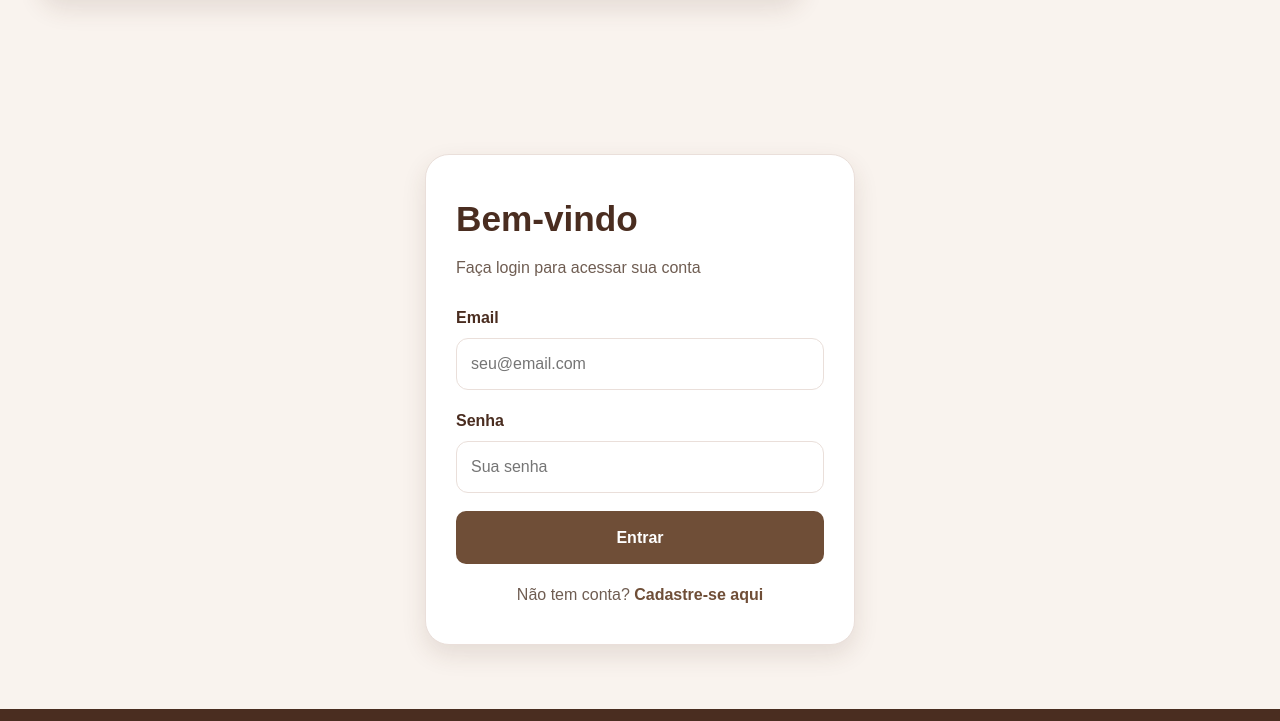
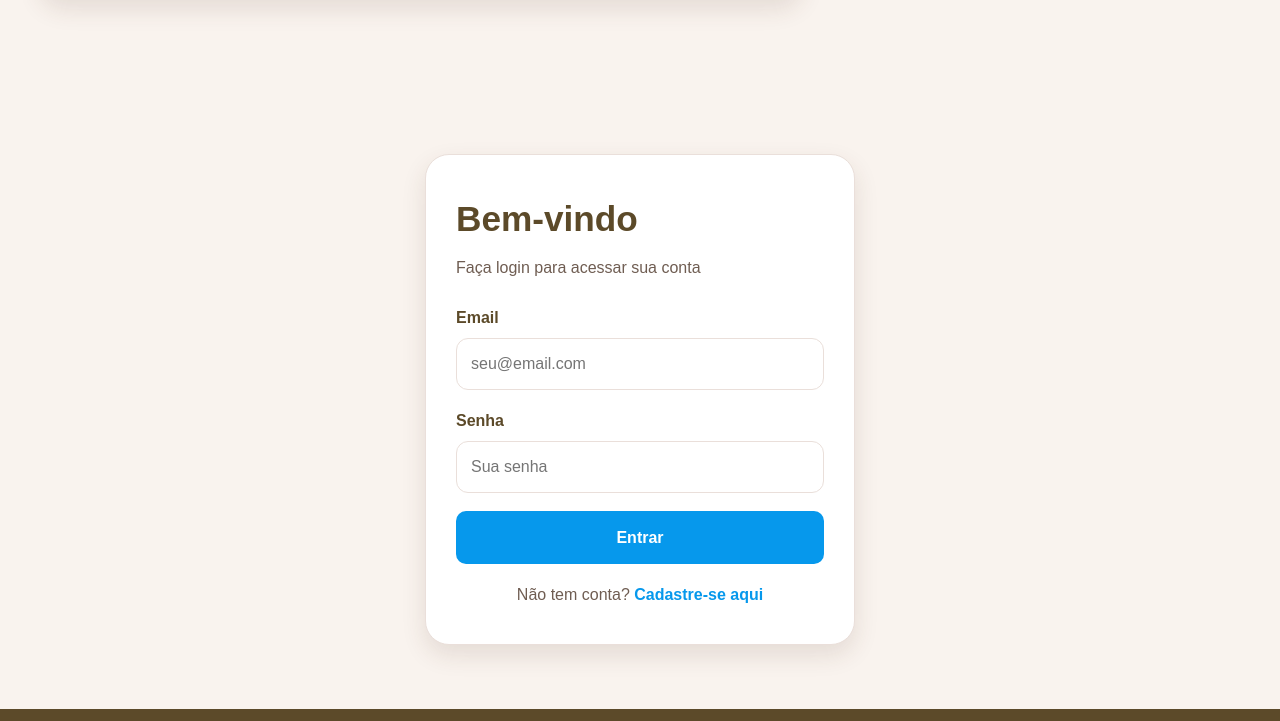
Before and after one commit to kauansvieira/cafeteria_e_felicidade, a plain HTML site: page index.html in a window 1280 px wide. Shown: the part 8075-8796 px from the top of the page. Drawn offline with Linux system fonts and the light colour scheme.

Commit message:
Primeiro commit

```diff
--- a/src/main/resources/static/css/style.css
+++ b/src/main/resources/static/css/style.css
@@ -1,10 +1,10 @@
 :root {
-  --primary: #6f4e37;
-  --primary-dark: #4a2d20;
+  --primary: #0698ec;
+  --primary-dark: #5c4a29;
   --secondary: #d9b38c;
   --bg: #f9f3ee;
   --card: #fffdfb;
-  --text: #2d1c12;
+  --text: #db6b2a;
   --muted: #6f5d52;
   --line: #eadfda;
   --success: #2e8b57;
```
